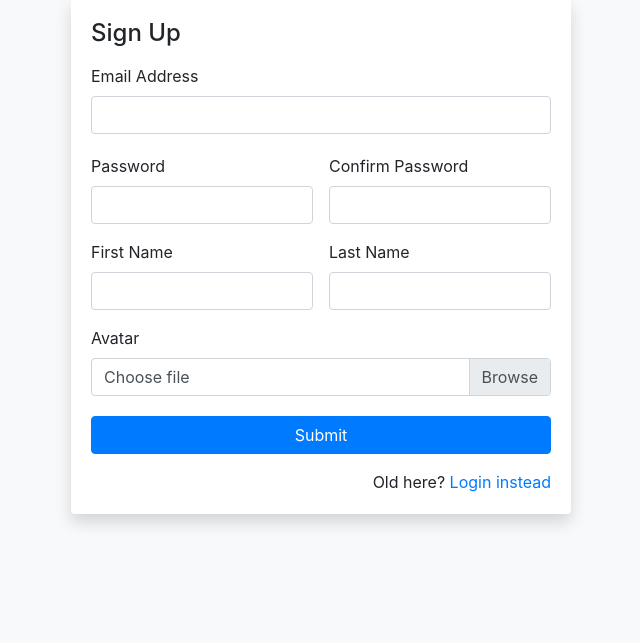
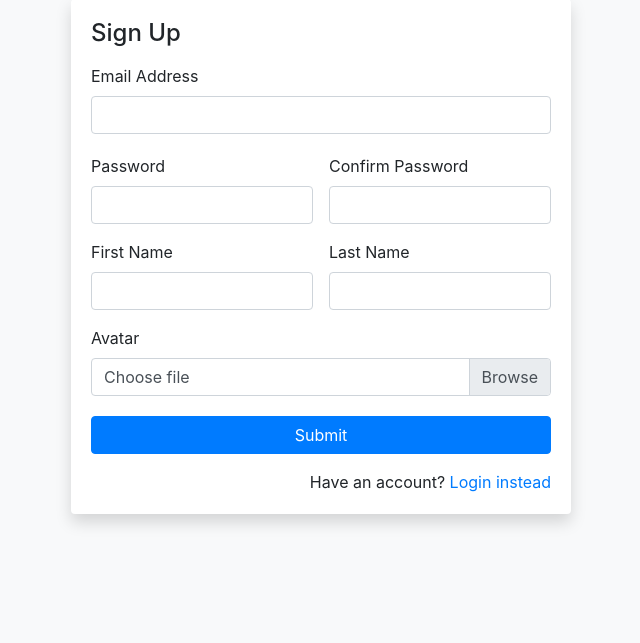
Before and after one commit to ajaidanial/skj_corp-task1, a Django app: page /signup/ in a window 1280 px wide. Shown: the part 157-800 px from the top of the page, without its empty margins (319-959 px from the left). Run offline with Django 3.2, Linux system fonts and the light colour scheme; some libraries are stand-ins or nearby versions.

Commit message:
ui fix | 1

```diff
--- a/main_app/templates/main_app/signup.html
+++ b/main_app/templates/main_app/signup.html
@@ -75,7 +75,7 @@
 
         <button type="submit" class="btn btn-primary">Submit</button>
 
-        <p class="mt-3 mb-0 text-right">Old here? <a href="/signup/">Login instead</a></p>
+        <p class="mt-3 mb-0 text-right">Have an account? <a href="/login/">Login instead</a></p>
     </form>
 </div>
 
```
